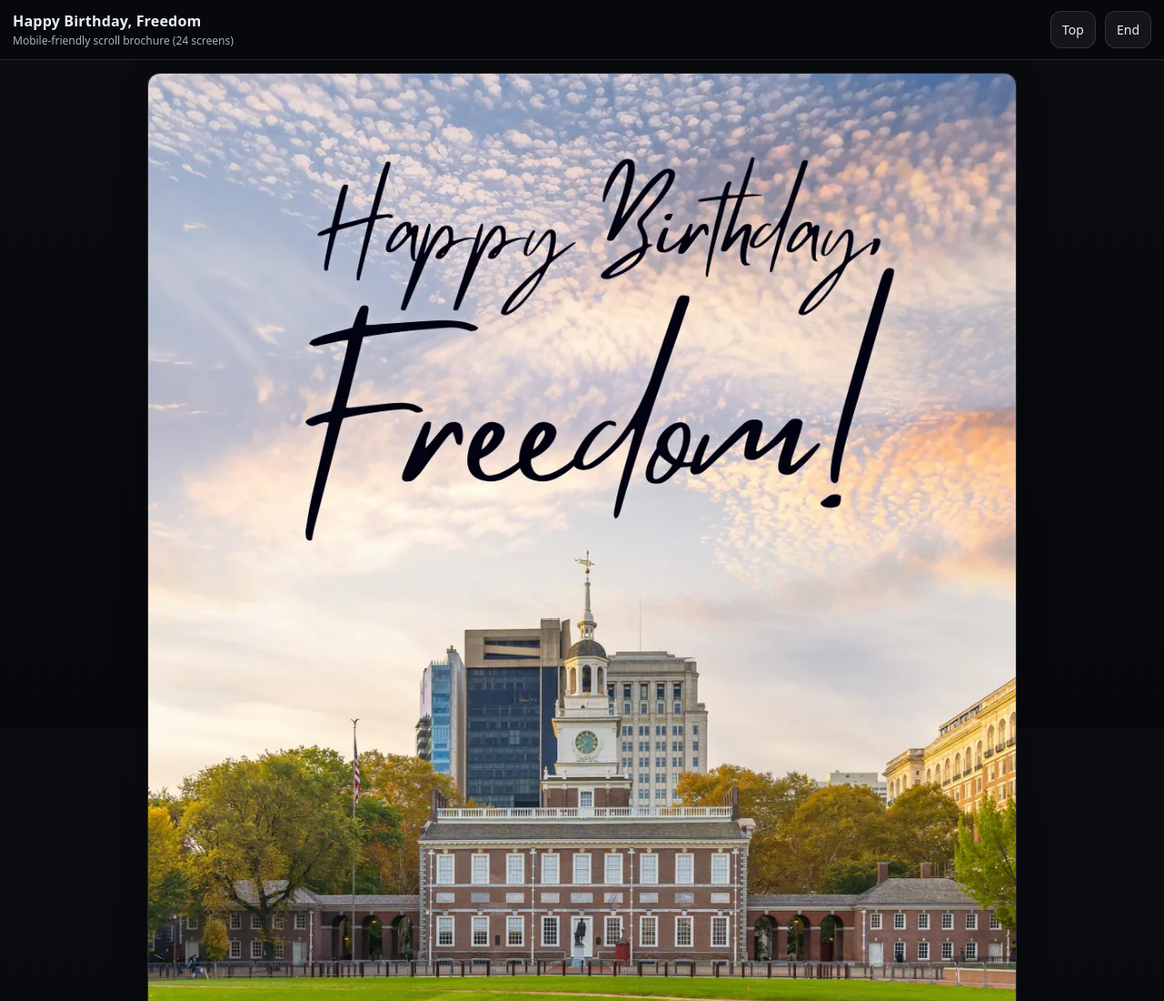
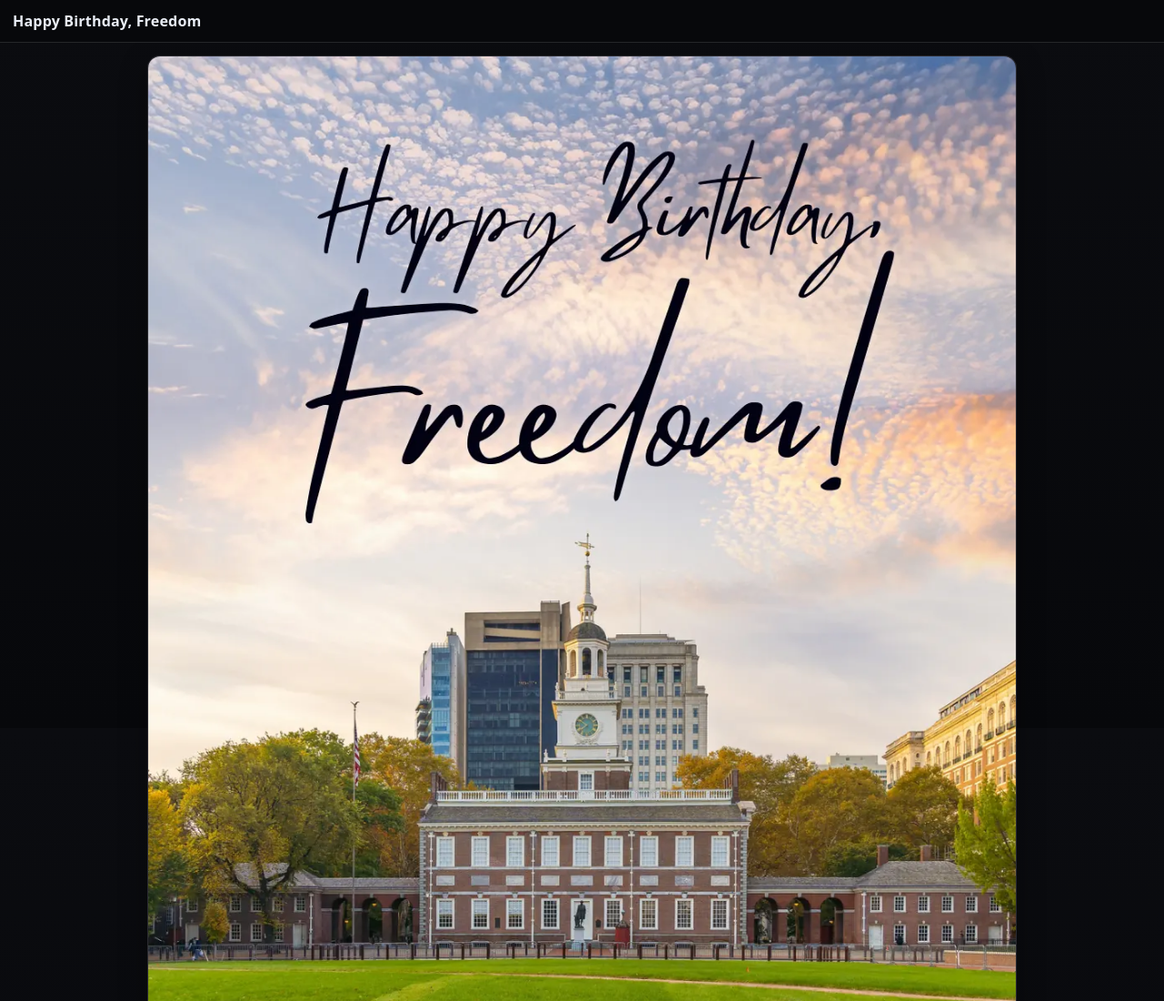
Before and after one commit to lysterpete-cloud/brochure, a plain HTML site: page HappyBirthdayFreedom_MobileFriendly_Web/index.html in a window 1280 px wide. Shown: the top 1100 px of the page at 91% size. Drawn offline with Linux system fonts and the light colour scheme.

Commit message:
Update index.html

```diff
--- a/HappyBirthdayFreedom_MobileFriendly_Web/index.html
+++ b/HappyBirthdayFreedom_MobileFriendly_Web/index.html
@@ -41,11 +41,6 @@
   <div class="header">
     <div class="brand">
       <div class="title">Happy Birthday, Freedom</div>
-      <div class="sub">Mobile-friendly scroll brochure (24 screens)</div>
-    </div>
-    <div class="tools">
-      <a class="btn" href="#p01">Top</a>
-      <a class="btn" href="#p24">End</a>
     </div>
   </div>
 
```
